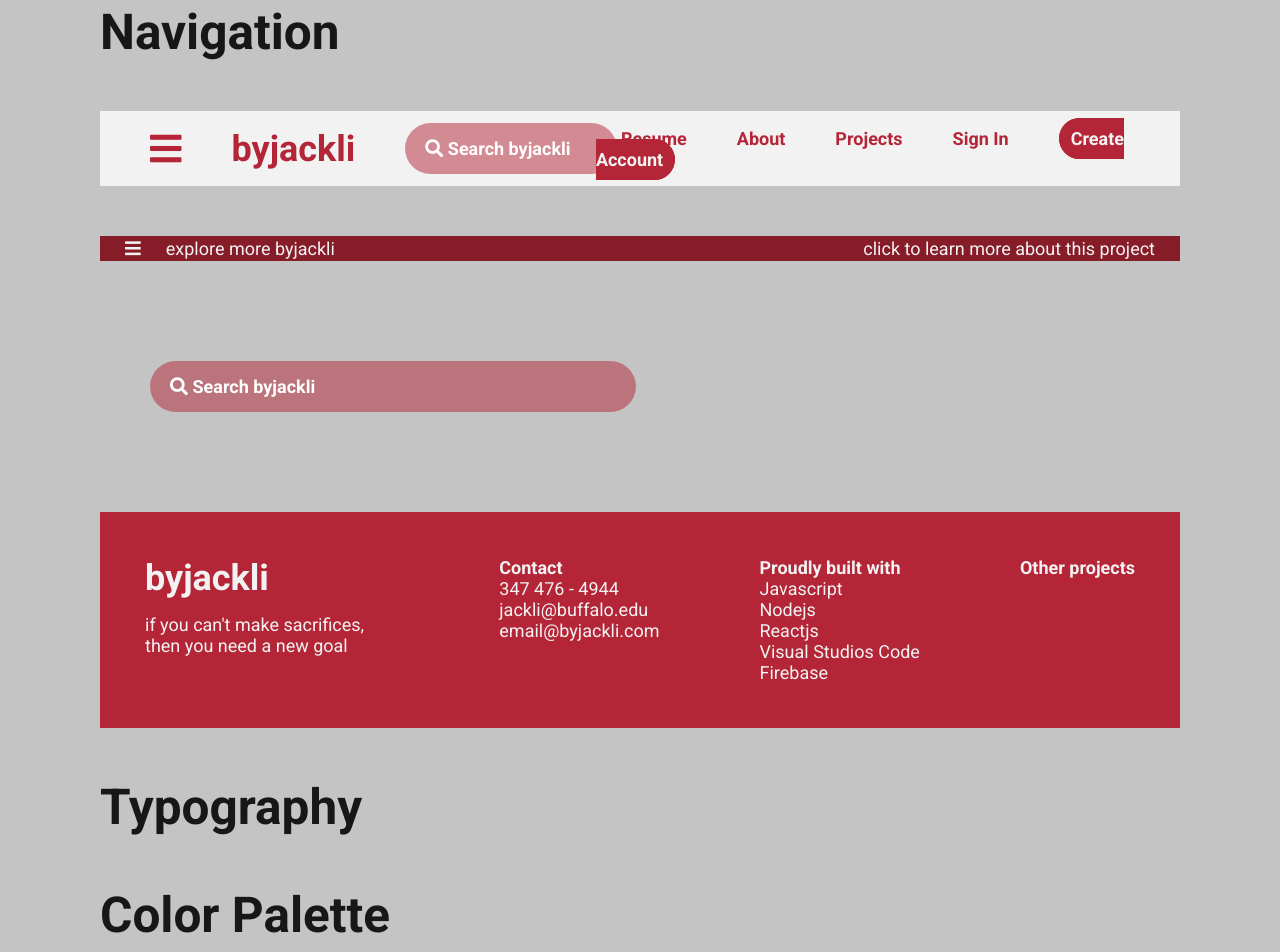
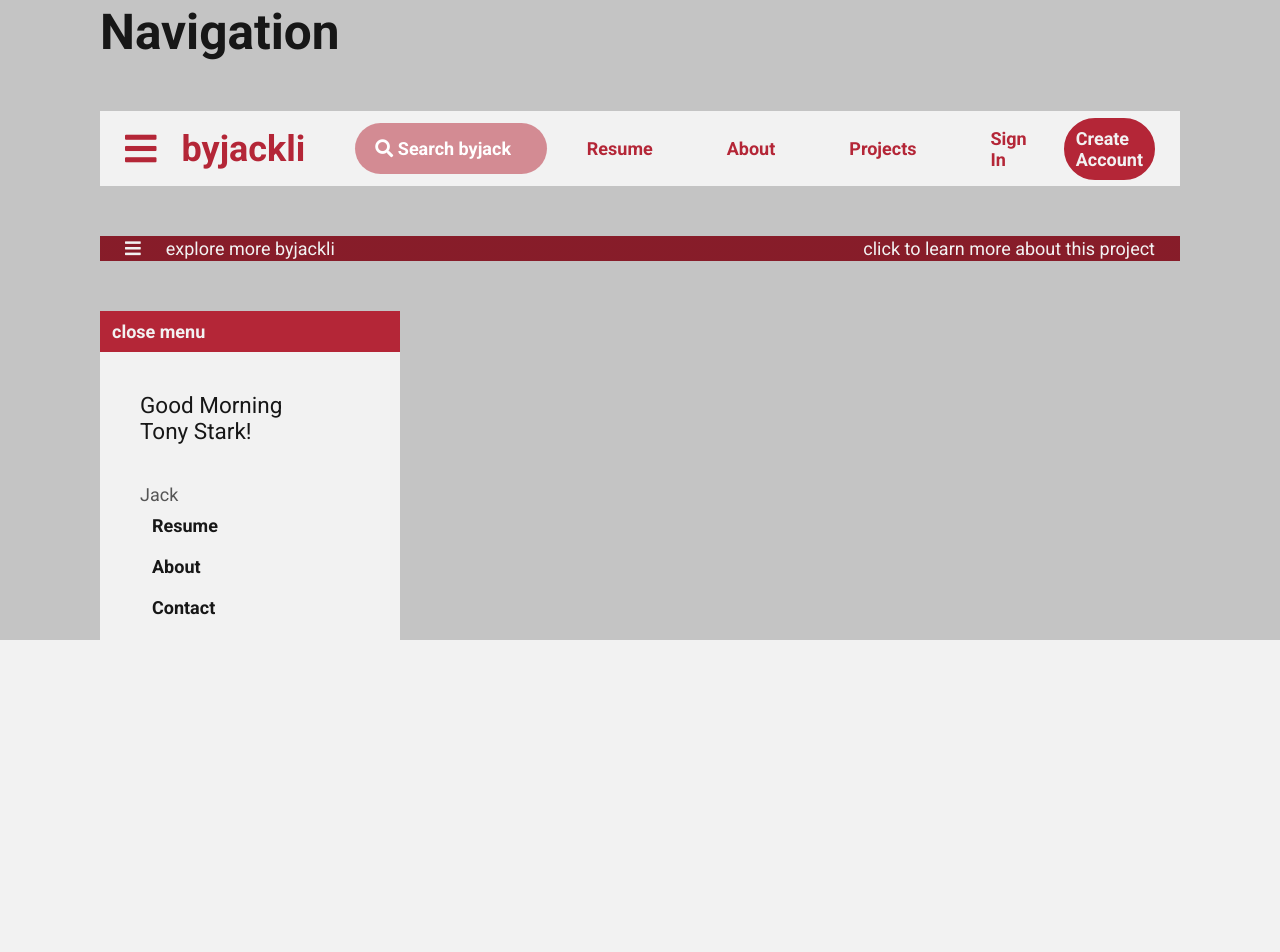
Before and after one commit to byjackli/homepage, a React (Create React App) app: page /styleguide in a window 1280 px wide. Shown: the part 160-1112 px from the top of the page. After the commit the page ends 800 px from the top, so only its background shows below. Built offline with nearby package versions, Linux system fonts and the light colour scheme.

Commit message:
add menubar
- add menubar
- refactor buttons
- add fill/nofill button customization
- merge project-specific navigation with navigation

```diff
--- a/src/components/Clicks.js
+++ b/src/components/Clicks.js
@@ -3,14 +3,14 @@ import { Link } from 'react-router-dom';
 
 
 // Button -- Box Styled, Colored
-export function BoxFill(props) {
-    return <a className="button-box-fill" href={props.href} >{props.label}</a>;
+export function BoxFill({ label, type, ...rest }) {
+    return <a className="button-root" {...rest}><div className={`button-box-${type}`}>{label}</div></a>;
 }
 
 
 // Button -- Pill Styled, Colored
-export function PillFill(props) {
-    return <a className="button-pill-fill" href={props.href}>{props.label}</a>;
+export function PillFill({ label, type, ...rest }) {
+    return <a className="button-root" {...rest}><div className={`button-pill-${type}`}>{label}</div></a>;
 }
 
 
@@ -27,7 +27,7 @@ export function Intext(props) {
     return (
         <a className="intext" href={props.href} target={props.target}>
             {props.label}
-            <i class="sup fas fa-external-link-square-alt"></i>
+            <i className="sup fas fa-external-link-square-alt"></i>
         </a>
     );
 }
--- a/src/components/Navigation.js
+++ b/src/components/Navigation.js
@@ -1,7 +1,7 @@
 import React from 'react';
 import { Link, NavLink } from 'react-router-dom';
 import { Searchbar } from './Search';
-import { PillFill } from './Clicks';
+import { BoxFill, PillFill } from './Clicks';
 
 
 // Navigation bar, use this on hompage
@@ -18,20 +18,49 @@ export function Navbar() {
                 <Searchbar />
             </div>
             <div>
-                <NavLink to="/resume">Resume</NavLink>
-                <NavLink to="/about">About</NavLink>
-                <NavLink to="/projects">Projects</NavLink>
-                <NavLink to="/signIn">Sign In</NavLink>
-                <PillFill label="Create Account" action="window.location.href=`https://www.instagram.com/byjackli`"/>
+                <NavLink className="navlink" to="/resume"><div className="button-box-nofill">Resume</div></NavLink>
+                <NavLink className="navlink" to="/about"><div className="button-box-nofill">About</div></NavLink>
+                <NavLink className="navlink" to="/projects"><div className="button-box-nofill">Projects</div></NavLink>
+                <NavLink className="navlink" to="/signIn"><div className="button-box-nofill">Sign In</div></NavLink>
+                <PillFill label="Create Account" href="https://www.instagram.com/byjackli" type="fill" />
             </div>
         </nav>
     );
 }
 
 
+// Compact Navigation Bar, use this navigation bar on all project-specific pages
+export function CompactNavbar(props) {
+    return (
+        <div className="compact-navbar" style={{ background: `linear-gradient(0deg, #00000040, #00000040), ${props.color}` }}>
+            <div className="left">
+                <Link to="#" aria-label="byjackli Menu"><i className="fas fa-bars"></i></Link>
+                <Link to="/projects">explore more byjackli</Link>
+            </div>
+            <div>
+                <Link to={`/project/${props.uri}`}>click to learn more about this project</Link>
+            </div>
+        </div>
+    );
+}
+
+
 // Menu Bar, use this on homepage
-export function Menubar() {
-    return null;
+export function Menubar(props) {
+    function doNothing() {
+        console.log("great");
+    }
+    return (
+        <div className="menubar vrtTL" style={{ height: `calc(100% - ${props.height}px)` }}>
+            <div className="top">
+                <BoxFill href="#" label="close menu" type="fill" onClick={doNothing.bind()} />
+                {props.categories}
+            </div>
+            <div className="bottom">
+                <BoxFill href="#" label="sign out" type="fill" />
+            </div>
+        </div>
+    );
 }
 
 
--- a/src/components/Nodes.js
+++ b/src/components/Nodes.js
@@ -3,12 +3,12 @@ import { Link } from 'react-router-dom';
 
 
 // Card element, use when neccessary
-export function Card(props) {
+export function Card({header, elements, ...rest}) {
     return (
-        <div className={props.class}>
-            <h3>{props.header}</h3>
+        <div {...rest}>
+            <h3>{header}</h3>
             <div>
-                {props.elements}
+                {elements}
             </div>
         </div>
     )
--- a/src/pages/Styleguide.js
+++ b/src/pages/Styleguide.js
@@ -1,6 +1,5 @@
 import React from 'react';
-import { CompactNavbar, CompactMenubar } from '../components/ProjectNav';
-import { Navbar, Menubar, Footer } from '../components/Navigation';
+import { Navbar, CompactNavbar, Menubar, Footer } from '../components/Navigation';
 import { Searchbar } from '../components/Search';
 import { Card, Slot } from '../components/Nodes';
 import { BoxFill, PillFill, Intext } from '../components/Clicks';
@@ -14,8 +13,35 @@ function Styleguide() {
                 <h2>Navigation</h2>
                 <Navbar />
                 <CompactNavbar color="#B42637" />
-                <Menubar />
-                <CompactMenubar />
+                <Menubar
+                    height={75}
+                    categories={
+                        <div className="categories">
+                            <p>Good Morning Tony Stark!</p>
+                            <ol>
+                                <li>Jack</li>
+                                <li><BoxFill href="#" label="Resume" type="nofill" className="type4" /></li>
+                                <li><BoxFill href="#" label="About" type="nofill" className="type4" /></li>
+                                <li><BoxFill href="#" label="Contact" type="nofill" className="type4" /></li>
+                            </ol>
+                            <ol>
+                                <li>Projects</li>
+                                <li><BoxFill href="#" label="See All" type="nofill" className="type4" /></li>
+                                <li><BoxFill href="#" label="Travel" type="nofill" className="type4" /></li>
+                                <li><BoxFill href="#" label="Photos" type="nofill" className="type4" /></li>
+                                <li><BoxFill href="#" label="Focus" type="nofill" className="type4" /></li>
+                                <li><BoxFill href="#" label="Lyrics" type="nofill" className="type4" /></li>
+                                <li><BoxFill href="#" label="Playlist" type="nofill" className="type4" /></li>
+                            </ol>
+                            <ol>
+                                <li>Account</li>
+                                <li><BoxFill href="#" label="Profile" type="nofill" className="type4" /></li>
+                                <li><BoxFill href="#" label="Language" type="nofill" className="type4" /></li>
+                                <li><BoxFill href="#" label="Country" type="nofill" className="type4" /></li>
+                            </ol>
+                        </div>
+                    }
+                />
                 <Searchbar />
                 <Footer right={
                     <div className="hrzTL">
@@ -48,19 +74,21 @@ function Styleguide() {
             </section>
             <section className="buttons-and-links">
                 <h2>Buttons and Links</h2>
-                <BoxFill label="box button" />
-                <PillFill label="pill button" />
+                <BoxFill href="/styleguide" label="box fill" type="fill" />
+                <BoxFill href="/styleguide" label="box nofill" type="nofill" />
+                <PillFill href="/styleguide" label="pill fill" type="fill" />
+                <PillFill href="/styleguide" label="pill nofill" type="nofill" />
                 <Intext href="/styleguide" label="in-text and internal" />
                 <Intext href="https://www.instagram.com/byjackli" label="external" />
                 <Intext href="https://www.instagram.com/byjackli" label="new tab" target="_blank" />
             </section>
             <section className="cards-and-slots">
                 <h2>Cards and Slots</h2>
-                <Card class="card" header="Card with Text" elements={
+                <Card className="card" header="Card with Text" elements={
                     <div>
                         <p>temporary text</p>
                     </div>} />
-                <Card class="card" header="Card with Slots" elements={
+                <Card className="card" header="Card with Slots" elements={
                     <div className="card-cap">
                         <Slot month="September" date="22" header="background image" image="https://scontent-lga3-1.cdninstagram.com/v/t51.2885-15/e35/70515020_421309365191643_6585258917258799635_n.jpg?_nc_ht=scontent-lga3-1.cdninstagram.com&_nc_cat=103&_nc_ohc=Zolkr2asqEEAX-A_w3N&oh=26584734bf49b0404bc4115dd3a9d89e&oe=5EF10579" />
                         <Slot month="May" date="4" header="no background image" />
--- a/src/styles/App.css
+++ b/src/styles/App.css
@@ -65,8 +65,11 @@ code {
 
 main {
   width: 100%;
-  height: fit-content;
+  height: 100%;
   padding: 50px;
+
+  overflow-y: scroll;
+  overflow-x: hidden;
 }
 
 /* headings */
@@ -121,10 +124,13 @@ h5, .style5 { font-size: 100%; }
 
 /* ========= 03 COMPONENTS ========= */
 /* --- 03a Buttons and Links --- */
+.button-root { display: inline-block; }
 /* Box Button */
-.button-box-fill, .button-pill-fill, input[type="submit"] {
+.button-box-fill, .button-pill-fill,
+.button-box-nofill, .button-pill-nofill,
+input[type="submit"] {
+  width: fit-content;
   border: 2px solid var(--AppleRed100);
-  outline: none;
   padding: 8px 10px;
   background-color: var(--AppleRed100);
 
@@ -136,7 +142,11 @@ h5, .style5 { font-size: 100%; }
 
   transition: all .3s;
 }
-.button-box-fill:hover, .button-pill-fill:hover {
+.button-box-fill:hover, .button-pill-fill:hover,
+.button-box-fill:focus, .button-pill-fill:focus,
+.button-box-nofill:hover, .button-pill-nofill:hover,
+.button-box-nofill:focus, .button-pill-nofill:focus  {
+  outline: none;
   color: var(--AppleRed100);
   background-color: var(--PaperWhite100);
   transition: all .1s;
@@ -145,13 +155,25 @@ h5, .style5 { font-size: 100%; }
 .button-pill-fill {
   border-radius: 99px;
 }
+/* Box and Pill Buttons - nofill variant */
+.button-box-nofill, .button-pill-nofill {
+  background-color: var(--PaperWhite100);
+  border-color: var(--PaperWhite100);
+  color: var(--AppleRed100);
+}
+.button-box-nofill:hover, .button-pill-nofill:hover,
+.button-box-nofill:focus, .button-pill-nofill:focus {
+  background-color: var(--AppleRed100);
+  color: var(--PaperWhite100);
+}
 /* In-Text Link */
 a:link, a:visited {
   text-decoration: none;
   transition: all .3s;
   z-index: 1;
 }
-.intext:hover, .intext:hover * {
+.intext:hover, .intext:hover *, .intext:focus, .intext:focus * {
+  outline: none;
   color: var(--PaperWhite100);
   transition: all .2s;
 }
@@ -167,7 +189,7 @@ a:link, a:visited {
   z-index: -1;
   transition: all .3s;
 }
-.intext:link:hover::after {
+.intext:link:hover::after, .intext:link:focus::after {
   height: 1.5em;
   bottom: 0;
   background-color: var(--AppleRed100);
@@ -205,7 +227,6 @@ input:focus, input:hover {
 /* Lists */
 ol {
   list-style: none;
-  padding-left: 100px;
 }
 
 
@@ -301,7 +322,13 @@ nav, .compact-navbar {
 
   flex: auto;
 }
-nav a, nav a * {
+nav div {
+  height: 100%;
+  display: flex;
+  flex-direction: row;
+  align-items: center;
+}
+nav a {
   margin: 0 25px;
 
   color: var(--AppleRed100);
@@ -309,11 +336,13 @@ nav a, nav a * {
   text-decoration: none;
   transition: all .3s;
 }
+.navlink { height: 100%; }
+nav a * { color: var(--AppleRed100); }
 nav .left {
   flex: inherit;
   flex-grow: 1;
 }
-nav .left a:first-of-type {
+nav .left a:first-of-type, nav a:last-of-type {
   margin: 0;
 }
 nav .left a:last-of-type {
@@ -345,6 +374,27 @@ input[type='search']:focus {
   font-weight: 600;
   min-width: 55%;
 }
+/* Menu bar */
+.menubar {
+  width: 300px;
+  background-color: var(--PaperWhite100);
+  justify-content: space-between;
+}
+.menubar * { width: 100%; }
+.menubar .button-box-fill { width: 100%; }
+.menubar .top { height: calc(100% - 84px); }
+.menubar .categories {
+  height: 100%;
+  overflow-y: scroll;
+}
+.menubar p {
+  width: 250px;
+  padding: 40px;
+  font-size: 125%;
+}
+.menubar ol { padding-bottom: 30px; }
+.menubar ol * { color: var(--SkidBlack100); }
+.menubar ol li:first-of-type { color: var(--DarkBlack065); }
 /* Footer */
 footer.hrzTL {
   width: 100%;
@@ -357,15 +407,18 @@ footer * {
   color: var(--PaperWhite100);
 }
 footer p { padding-top: 15px; width: 250px;}
+footer ol { padding-left: 100px; }
 
 
 
 /* ========= 98 STYLEGUIDE ========= */
-main.styleguide { background-color: #C4C4C4; }
-main.styleguide section { margin: 50px; }
-main.styleguide section>* { margin: 50px; }
+main.styleguide { background-color: #C4C4C4 !important; }
+main.styleguide section { margin: 50px !important; }
+main.styleguide section>* { margin: 50px !important; }
 main.styleguide section>h2,
 main.styleguide nav,
 main.styleguide .compact-navbar,
-main.styleguide footer { margin: 50px 0; }
-.styleguide .cards-and-slots { width: 540px; }
+main.styleguide .menubar,
+main.styleguide footer { margin: 50px 0 !important; }
+main.styleguide div.menubar { height: 800px !important; }
+.styleguide .cards-and-slots { width: 540px !important; }
```
Also changed, not shown: src/components/ProjectNav.js (deleted, +0 -22 lines).
